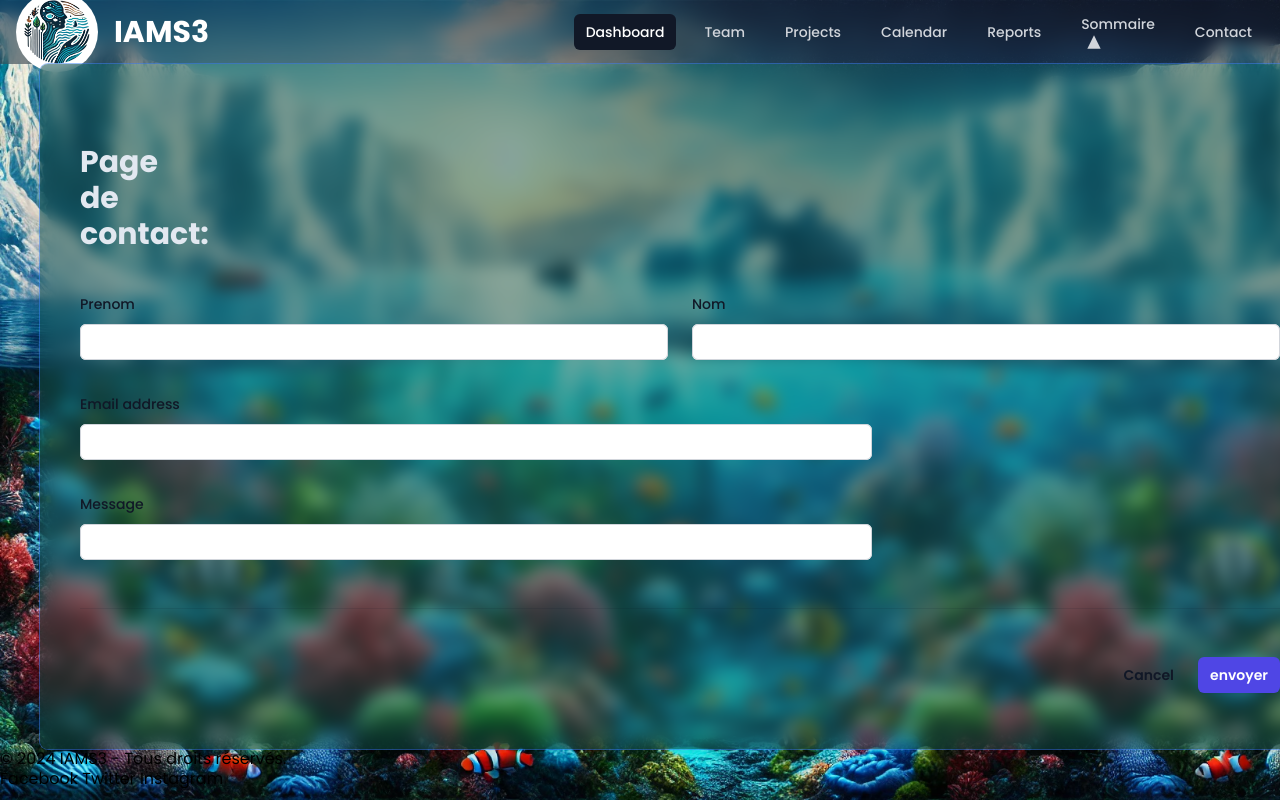
After one commit to theodoredeboisseson/NDI_IAMS3, a PHP site: page /contact.html in a window 1280 px wide. The commit adds this page. Run offline with PHP 8.4, Linux system fonts and the light colour scheme.

Commit message:
push pour contact etc fix de la nav bar

```diff
--- /dev/null
+++ b/src/contact.html
@@ -0,0 +1,128 @@
+<head>
+  <!--Je sais pas c'est quoi-->
+  <meta property="og:title" content="">
+  <meta property="og:type" content="">
+  <meta property="og:url" content="">
+  <meta property="og:image" content="">
+  <meta property="og:image:alt" content="">
+  <link rel="manifest" href="../site.webmanifest">
+  <meta name="theme-color" content="#fafafa">
+  <meta name="description" content="">
+
+  <link rel="stylesheet" href="./css/output.css">
+
+  <meta charset="utf-8">
+</head>
+
+<body class=" w-full">
+<header class="bg-gray-800 bg-opacity-50 backdrop-blur">
+  <div class="nav-container">
+    <!-- Logo et titre -->
+    <div class="flex items-center">
+      <a href="index.html"><img class="bg-white h-20 rounded-full p-2" src="img/logoSite.png" alt="Logo du site"></a>
+      <a href="index.html"><h1 class="site-title">IAMS3</h1></a>
+    </div>
+
+    <!-- Menu principal avec sous-menu -->
+    <nav class="hidden md:flex space-x-4 items-center">
+      <a href="#" class="link-primary" aria-current="page">Dashboard</a>
+      <a href="#" class="">Team</a>
+      <a href="#" class="">Projects</a>
+      <a href="#" class="">Calendar</a>
+      <a href="#" class="">Reports</a>
+      <!-- Menu déroulant -->
+      <div class="relative group">
+        <a href="#" class="link-secondary sommaire">
+          Sommaire
+          <svg class="arrow" xmlns="http://www.w3.org/2000/svg" viewBox="0 0 24 24" width="16" height="16">
+            <path d="M12 2L2 22h20L12 2z" fill="currentColor" />
+          </svg>
+        </a>
+        <ul class="sous absolute">
+          <li><a href="page3.html">Page n°3</a></li>
+          <li><a href="page4.html">Page n°4</a></li>
+          <li><a href="page5.html">Page n°5</a></li>
+        </ul>
+      </div>
+      <a href="contact.html" class="link-secondary">Contact</a>
+    </nav>
+  </div>
+
+  <!-- Menu responsive -->
+  <nav class="mobile-menu md:hidden flex-row">
+    <a href="#" class="link-primary" aria-current="page">Dashboard</a>
+    <a href="#" class="">Team</a>
+    <a href="#" class="">Projects</a>
+    <a href="#" class="">Calendar</a>
+    <a href="#" class="">Reports</a>
+    <div>
+      <a href="#" class="sommaire">Sommaire</a>
+      <ul class="sous">
+        <li><a href="page3.html">Page n°3</a></li>
+        <li><a href="page4.html">Page n°4</a></li>
+        <li><a href="page5.html">Page n°5</a></li>
+      </ul>
+    </div>
+    <a href="contact.html" class="">Contact</a>
+  </nav>
+</header>
+<main class="w-full">
+  <section id="contact" class="flex">
+    <div class="container">
+      <br><br>
+      <h2 class="font-bold w-0 text-3xl">Page de contact:</h2>
+      <form action="./traitement.html">
+        <div class="space-y-12">
+          <div class="border-b border-gray-900/10 pb-12">
+            <div class="mt-10 grid grid-cols-1 gap-x-6 gap-y-8 sm:grid-cols-6">
+              <div class="sm:col-span-3">
+                <label for="prenom" class="block text-sm/6 font-medium text-gray-900">Prenom</label>
+                <div class="mt-2">
+                  <input type="text" name="prenom" id="prenom" autocomplete="given-name" class="block w-full rounded-md bg-white px-3 py-1.5 text-base text-gray-900 outline outline-1 -outline-offset-1 outline-gray-300 placeholder:text-gray-400 focus:outline focus:outline-2 focus:-outline-offset-2 focus:outline-indigo-600 sm:text-sm/6">
+                </div>
+              </div>
+
+              <div class="sm:col-span-3">
+                <label for="nom" class="block text-sm/6 font-medium text-gray-900">Nom</label>
+                <div class="mt-2">
+                  <input type="text" name="nom" id="nom" autocomplete="family-name" class="block w-full rounded-md bg-white px-3 py-1.5 text-base text-gray-900 outline outline-1 -outline-offset-1 outline-gray-300 placeholder:text-gray-400 focus:outline focus:outline-2 focus:-outline-offset-2 focus:outline-indigo-600 sm:text-sm/6">
+                </div>
+              </div>
+
+              <div class="sm:col-span-4">
+                <label for="email" class="block text-sm/6 font-medium text-gray-900">Email address</label>
+                <div class="mt-2">
+                  <input id="email" name="email" type="email" autocomplete="email" class="block w-full rounded-md bg-white px-3 py-1.5 text-base text-gray-900 outline outline-1 -outline-offset-1 outline-gray-300 placeholder:text-gray-400 focus:outline focus:outline-2 focus:-outline-offset-2 focus:outline-indigo-600 sm:text-sm/6">
+                </div>
+              </div>
+              <br>
+              <div class="sm:col-span-4 ">
+                <label for="message" class="block text-sm/6 font-medium text-gray-900">Message</label>
+                <div class="mt-2">
+                    <input type="text" name="userMessage" id="message" autocomplete="address-level1" class="block w-full rounded-md bg-white px-3 py-1.5 text-base text-gray-900 outline outline-1 -outline-offset-1 outline-gray-300 placeholder:text-gray-400 focus:outline focus:outline-2 focus:-outline-offset-2 focus:outline-indigo-600 sm:text-sm/6">
+                </div>
+              </div>
+          </div>
+        </div>
+          <div class="mt-6 flex items-center justify-end gap-x-6">
+            <button type="reset" class="text-sm/6 font-semibold text-gray-900">Cancel</button>
+            <input type="submit" value="envoyer" class="rounded-md bg-indigo-600 px-3 py-2 text-sm font-semibold text-white shadow-sm hover:bg-indigo-500 focus-visible:outline focus-visible:outline-2 focus-visible:outline-offset-2 focus-visible:outline-indigo-600">
+          </div>
+        </div>
+      </form>
+    </div>
+  </section>
+</main>
+<footer>
+  <div class="container">
+    <p>&copy; 2024 IAMS3 - Tous droits réservés.</p>
+    <div class="social-links">
+      <a href="#">Facebook</a>
+      <a href="#">Twitter</a>
+      <a href="#">Instagram</a>
+    </div>
+  </div>
+</footer>
+<script src="js/app.js"></script>
+</body>
+</html>
--- a/src/css/output.css
+++ b/src/css/output.css
@@ -682,6 +682,10 @@ video {
   margin-left: auto;
 }
 
+.mt-10{
+  margin-top: 2.5rem;
+}
+
 .mt-2{
   margin-top: 0.5rem;
 }
@@ -690,6 +694,10 @@ video {
   margin-top: 0.75rem;
 }
 
+.mt-6{
+  margin-top: 1.5rem;
+}
+
 .block{
   display: block;
 }
@@ -704,6 +712,10 @@ video {
 
 .table{
   display: table;
+}
+
+.grid{
+  display: grid;
 }
 
 .contents{
@@ -752,6 +764,10 @@ video {
 
 .min-h-full{
   min-height: 100%;
+}
+
+.w-0{
+  width: 0px;
 }
 
 .w-10{
@@ -820,6 +836,10 @@ video {
   list-style-type: none;
 }
 
+.grid-cols-1{
+  grid-template-columns: repeat(1, minmax(0, 1fr));
+}
+
 .flex-row{
   flex-direction: row;
 }
@@ -836,6 +856,10 @@ video {
   align-items: baseline;
 }
 
+.justify-end{
+  justify-content: flex-end;
+}
+
 .justify-center{
   justify-content: center;
 }
@@ -846,6 +870,15 @@ video {
 
 .gap-4{
   gap: 1rem;
+}
+
+.gap-x-6{
+  -moz-column-gap: 1.5rem;
+       column-gap: 1.5rem;
+}
+
+.gap-y-8{
+  row-gap: 2rem;
 }
 
 .space-x-4 > :not([hidden]) ~ :not([hidden]){
@@ -866,6 +899,12 @@ video {
   margin-bottom: calc(0.25rem * var(--tw-space-y-reverse));
 }
 
+.space-y-12 > :not([hidden]) ~ :not([hidden]){
+  --tw-space-y-reverse: 0;
+  margin-top: calc(3rem * calc(1 - var(--tw-space-y-reverse)));
+  margin-bottom: calc(3rem * var(--tw-space-y-reverse));
+}
+
 .rounded{
   border-radius: 0.25rem;
 }
@@ -884,6 +923,10 @@ video {
 
 .border{
   border-width: 1px;
+}
+
+.border-b{
+  border-bottom-width: 1px;
 }
 
 .border-t{
@@ -895,6 +938,10 @@ video {
   border-color: rgb(55 65 81 / var(--tw-border-opacity, 1));
 }
 
+.border-gray-900\/10{
+  border-color: rgb(17 24 39 / 0.1);
+}
+
 .bg-blue-100{
   --tw-bg-opacity: 1;
   background-color: rgb(219 234 254 / var(--tw-bg-opacity, 1));
@@ -933,6 +980,11 @@ video {
 .bg-gray-900{
   --tw-bg-opacity: 1;
   background-color: rgb(17 24 39 / var(--tw-bg-opacity, 1));
+}
+
+.bg-indigo-600{
+  --tw-bg-opacity: 1;
+  background-color: rgb(79 70 229 / var(--tw-bg-opacity, 1));
 }
 
 .bg-slate-900{
@@ -1014,6 +1066,11 @@ video {
   padding-bottom: 0.25rem;
 }
 
+.py-1\.5{
+  padding-top: 0.375rem;
+  padding-bottom: 0.375rem;
+}
+
 .py-2{
   padding-top: 0.5rem;
   padding-bottom: 0.5rem;
@@ -1024,6 +1081,10 @@ video {
   padding-bottom: 1.5rem;
 }
 
+.pb-12{
+  padding-bottom: 3rem;
+}
+
 .pb-3{
   padding-bottom: 0.75rem;
 }
@@ -1055,12 +1116,26 @@ video {
   line-height: 1.25rem;
 }
 
+.text-sm\/6{
+  font-size: 0.875rem;
+  line-height: 1.5rem;
+}
+
+.text-xl{
+  font-size: 1.25rem;
+  line-height: 1.75rem;
+}
+
 .font-bold{
   font-weight: 700;
 }
 
 .font-medium{
   font-weight: 500;
+}
+
+.font-semibold{
+  font-weight: 600;
 }
 
 .tracking-tight{
@@ -1120,6 +1195,12 @@ video {
   box-shadow: var(--tw-ring-offset-shadow, 0 0 #0000), var(--tw-ring-shadow, 0 0 #0000), var(--tw-shadow);
 }
 
+.shadow-sm{
+  --tw-shadow: 0 1px 2px 0 rgb(0 0 0 / 0.05);
+  --tw-shadow-colored: 0 1px 2px 0 var(--tw-shadow-color);
+  box-shadow: var(--tw-ring-offset-shadow, 0 0 #0000), var(--tw-ring-shadow, 0 0 #0000), var(--tw-shadow);
+}
+
 .outline-none{
   outline: 2px solid transparent;
   outline-offset: 2px;
@@ -1127,6 +1208,18 @@ video {
 
 .outline{
   outline-style: solid;
+}
+
+.outline-1{
+  outline-width: 1px;
+}
+
+.-outline-offset-1{
+  outline-offset: -1px;
+}
+
+.outline-gray-300{
+  outline-color: #d1d5db;
 }
 
 .ring-1{
@@ -1427,14 +1520,80 @@ header {
   color: rgb(255 255 255 / var(--tw-text-opacity, 1));
 }
 
+.placeholder\:text-gray-400::-moz-placeholder{
+  --tw-text-opacity: 1;
+  color: rgb(156 163 175 / var(--tw-text-opacity, 1));
+}
+
+.placeholder\:text-gray-400::placeholder{
+  --tw-text-opacity: 1;
+  color: rgb(156 163 175 / var(--tw-text-opacity, 1));
+}
+
 .hover\:bg-gray-700:hover{
   --tw-bg-opacity: 1;
   background-color: rgb(55 65 81 / var(--tw-bg-opacity, 1));
+}
+
+.hover\:bg-indigo-500:hover{
+  --tw-bg-opacity: 1;
+  background-color: rgb(99 102 241 / var(--tw-bg-opacity, 1));
 }
 
 .hover\:text-white:hover{
   --tw-text-opacity: 1;
   color: rgb(255 255 255 / var(--tw-text-opacity, 1));
+}
+
+.focus\:outline:focus{
+  outline-style: solid;
+}
+
+.focus\:outline-2:focus{
+  outline-width: 2px;
+}
+
+.focus\:-outline-offset-2:focus{
+  outline-offset: -2px;
+}
+
+.focus\:outline-indigo-600:focus{
+  outline-color: #4f46e5;
+}
+
+.focus-visible\:outline:focus-visible{
+  outline-style: solid;
+}
+
+.focus-visible\:outline-2:focus-visible{
+  outline-width: 2px;
+}
+
+.focus-visible\:outline-offset-2:focus-visible{
+  outline-offset: 2px;
+}
+
+.focus-visible\:outline-indigo-600:focus-visible{
+  outline-color: #4f46e5;
+}
+
+@media (min-width: 640px){
+  .sm\:col-span-3{
+    grid-column: span 3 / span 3;
+  }
+
+  .sm\:col-span-4{
+    grid-column: span 4 / span 4;
+  }
+
+  .sm\:grid-cols-6{
+    grid-template-columns: repeat(6, minmax(0, 1fr));
+  }
+
+  .sm\:text-sm\/6{
+    font-size: 0.875rem;
+    line-height: 1.5rem;
+  }
 }
 
 @media (min-width: 768px){
```
Also changed, not shown: src/index.html (+76 -92 lines), src/traitement.html (added, +91 -0 lines).
